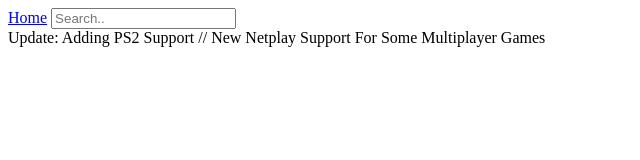
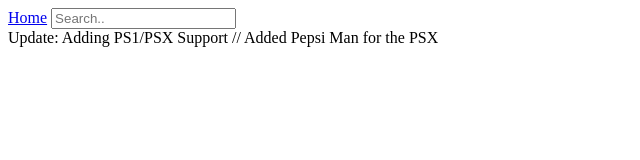
Before and after one commit to amethystruf2/update.html, a plain HTML site: page index.html in a window 1280 px wide. Shown: the whole page, without its empty margins (0-640 px from the left). Drawn offline with Linux system fonts and the light colour scheme.

Commit message:
Update index.html

```diff
--- a/index.html
+++ b/index.html
@@ -16,11 +16,11 @@ Update:
 
 
 
-Adding PS2 Support //
+Adding PS1/PSX Support //
 
 
 
 
 
 
-New Netplay Support For Some Multiplayer Games
+Added Pepsi Man for the PSX
```
